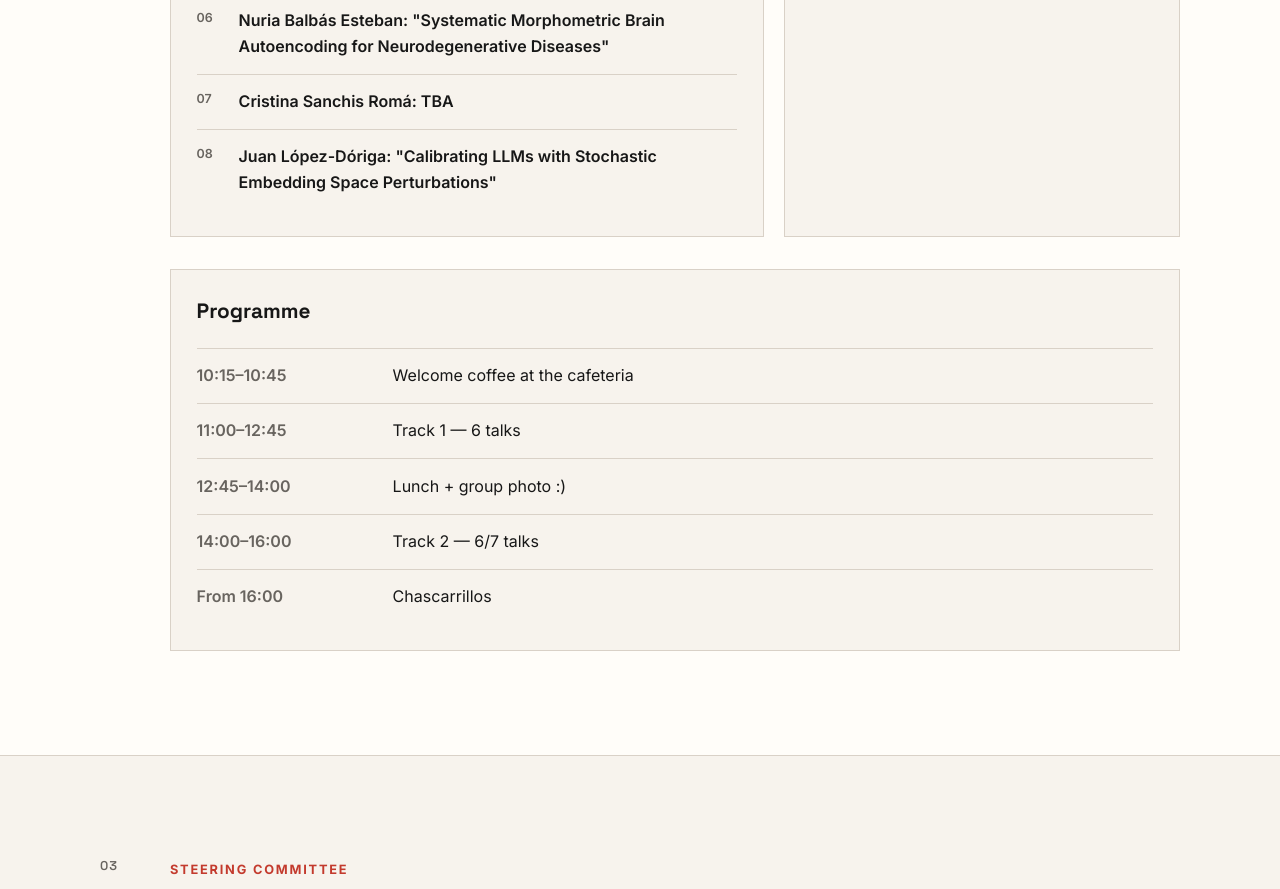
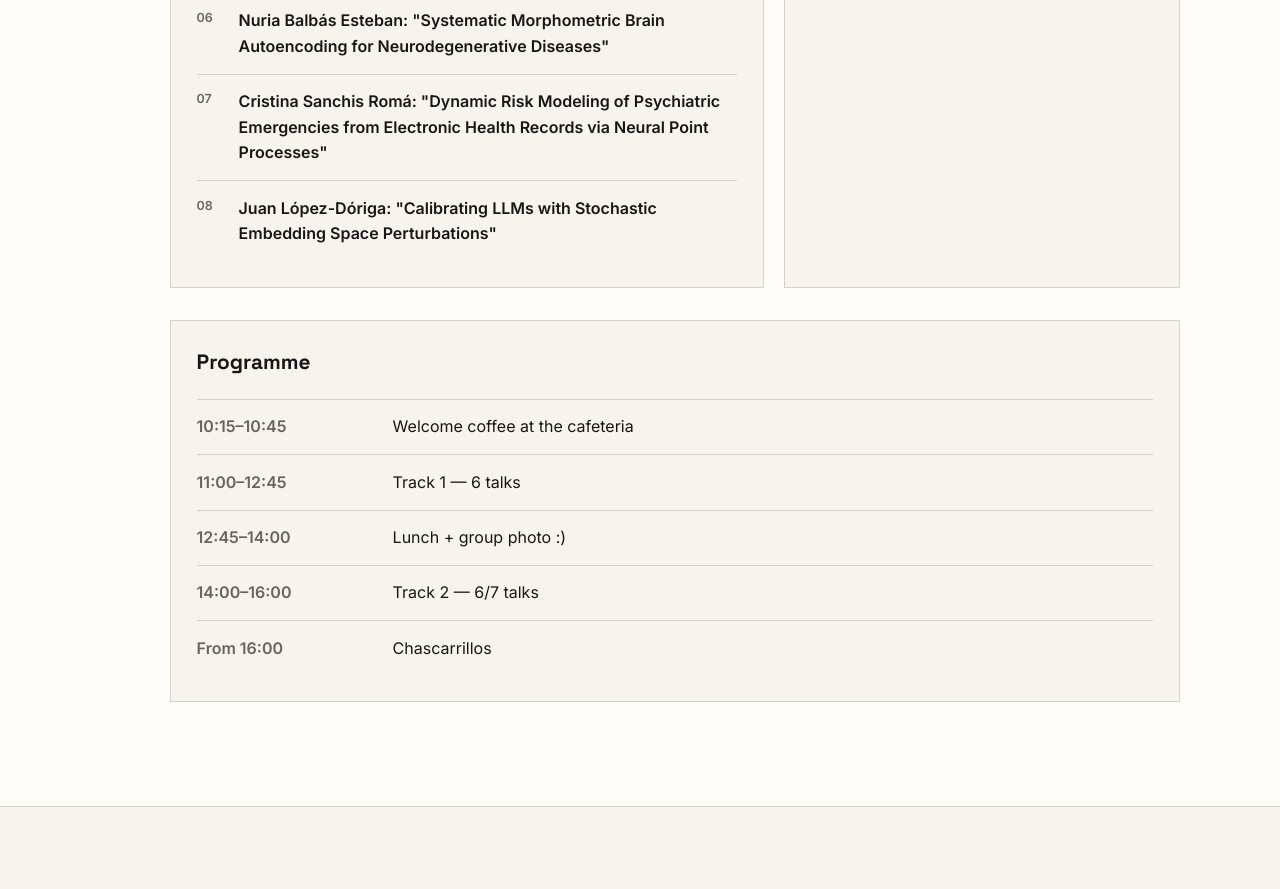
Before and after one commit to fatal-workshop/fatal-workshop.github.io, a plain HTML site: page index.html in a window 1280 px wide. Shown: the part 2263-3152 px from the top of the page. Drawn offline with Linux system fonts and the light colour scheme.

Commit message:
title_updt

```diff
--- a/index.html
+++ b/index.html
@@ -105,7 +105,7 @@
               <li><span class="index">04</span><span>Josué Pérez Sabater: TBA</span></li>
               <li><span class="index">05</span><span>Jose de Frutos: "Global Sensitivity Analysis through Projections: Sliced Sobol Indices and Rank-Based Estimation"</span></li>
               <li><span class="index">06</span><span>Nuria Balbás Esteban: "Systematic Morphometric Brain Autoencoding for Neurodegenerative Diseases"</span></li>
-              <li><span class="index">07</span><span>Cristina Sanchis Romá: TBA</span></li>
+              <li><span class="index">07</span><span>Cristina Sanchis Romá: "Dynamic Risk Modeling of Psychiatric Emergencies from Electronic Health Records via Neural Point Processes"</span></li>
               <li><span class="index">08</span><span>Juan López-Dóriga: "Calibrating LLMs with Stochastic Embedding Space Perturbations"</span></li>
             </ul>
           </div>
```
